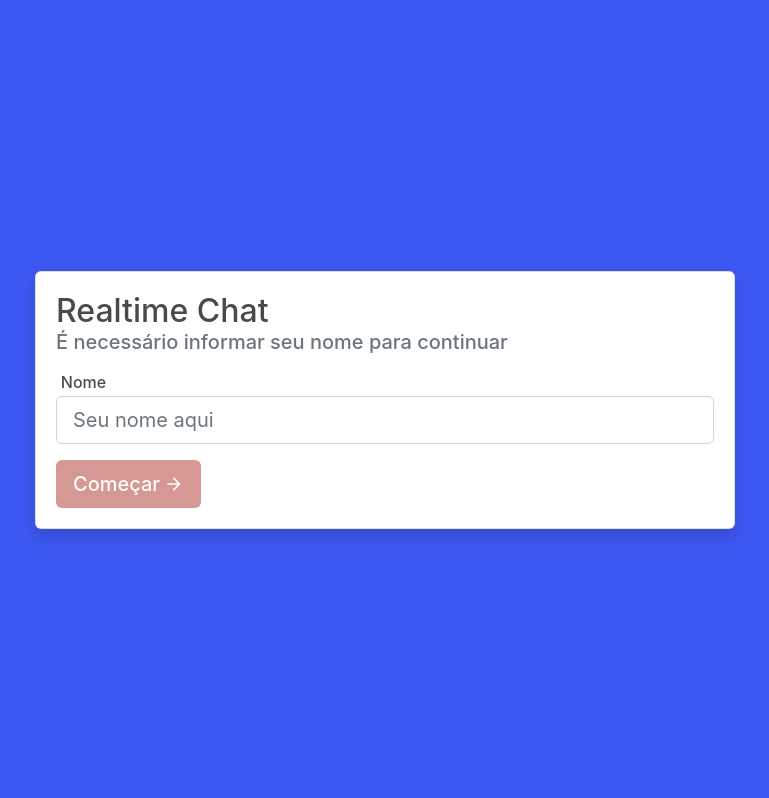
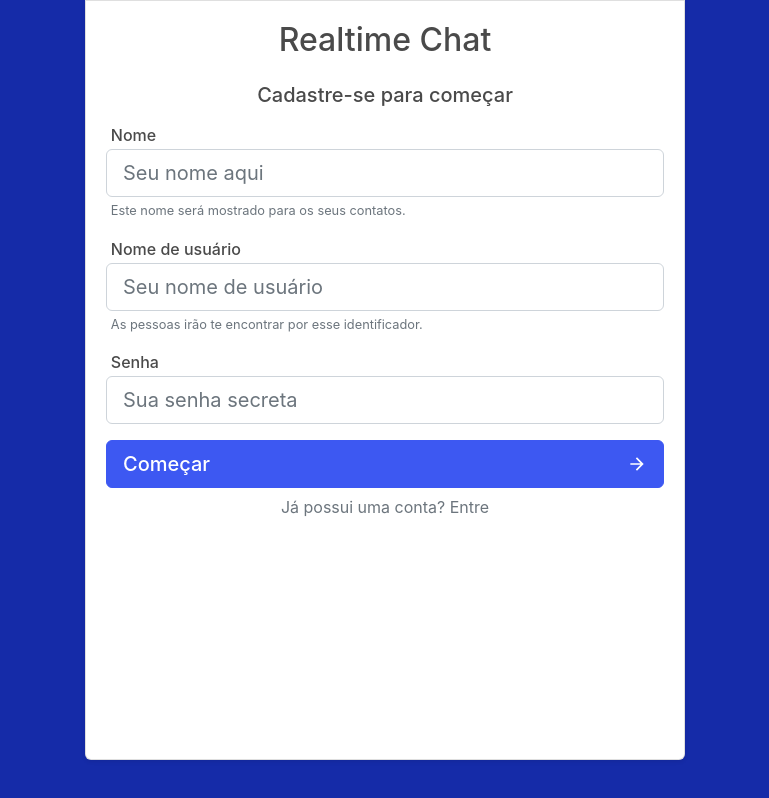
Before and after one commit to RuanScherer/realtime-chat-web, a React (Create React App) app: page / in a window 1280 px wide. Shown: the whole page, without its empty margins (255-1024 px from the left). Built offline with nearby package versions, Linux system fonts and the light colour scheme; no server answers.

Commit message:
Login/Register created

```diff
--- a/src/App.css
+++ b/src/App.css
@@ -2,8 +2,8 @@
   min-height: 100vh;
 }
 
-.bg-lightblue {
-	background-color: var(--lightblue) !important;
+.bg-secondary {
+	background-color: var(--secondary) !important;
 }
 
 .app-container {
@@ -16,8 +16,8 @@
 	margin: 0 auto;
 }
 
-.main-card, .app-container > main {
-	max-width: 700px
+.app-container > main {
+	max-width: 800px
 }
 
 label {
@@ -35,7 +35,7 @@ label {
 
 .form-control:focus:not(.border-danger) {
 	border-style: solid;
-	border-color: #888 !important
+	border-color: var(--lightblue) !important
 }
 
 .btn-primary {
@@ -46,16 +46,17 @@ label {
 	background-color: var(--brown) !important;
 }
 
-.btn-lightblue {
-	background-color: var(--lightblue) !important;
+.btn-secondary {
+	background-color: var(--secondary) !important;
+	border-color: var(--secondary) !important;
 }
 
-.btn-brown, .btn-brown:hover, .btn-lightblue, .btn-lightblue:hover {
+.btn-brown, .btn-brown:hover, .btn-secondary, .btn-secondary:hover {
 	color: #fff !important;
 }
 
-.btn-brown:hover:not(:disabled), .hover-opacity:hover {
-	opacity: .85 !important;
+.btn:hover:not(:disabled), .hover-opacity:hover {
+	opacity: .9 !important;
 	transition: .25s;
 }
 
--- a/src/App.tsx
+++ b/src/App.tsx
@@ -1,15 +1,30 @@
 import React from 'react';
-import { BrowserRouter as Router, Switch, Route } from 'react-router-dom'
+import { BrowserRouter as Router, Switch, Route, Redirect } from 'react-router-dom'
 import 'bootstrap/dist/css/bootstrap.min.css';
 import './App.css';
 import Sign from './views/sign/Sign'
 import Chat from './views/chat/Chat'
 
+
+export interface IRoute {}
+
 function App() {
+	const isLogged = localStorage.getItem('accessToken') ? true : false
+
+	function PublicRoute({ component: Component, ...rest}: any) {
+		return (
+			<Route {...rest} render={props => {
+				if (isLogged) return <Redirect to={{ pathname: "/chat", state: { from: props.location }}} />
+				return  <Component {...rest} />
+			}}/>
+		)
+	}
+
   return (
     <Router>
 			<Switch>
-				<Route path="/" exact component={Sign}/>
+				<PublicRoute path="/" exact component={Sign}/>
+				<PublicRoute path="/sign" component={Sign}/>
 				<Route path="/chat" component={Chat}/>
 			</Switch>
     </Router>
--- a/src/common/api.ts
+++ b/src/common/api.ts
@@ -1,5 +1,18 @@
-import axios from 'axios';
+import axios, { AxiosResponse, AxiosError, AxiosInstance } from 'axios';
+import auth from './auth'
 
-let baseUrl = "http://localhost:3333/";
+export default class Server {
+	protected connection: AxiosInstance
 
-export default axios.create({ baseURL: baseUrl });
+	constructor() {
+		this.connection = axios.create({ baseURL: "http://localhost:3333/" })
+
+		this.connection.interceptors.response.use((response: AxiosResponse) => {
+			return response
+		}, (error: AxiosError) => {
+			const response = error.response as AxiosResponse
+			if (response.status === 401) return auth.logout()
+			return Promise.reject(error)
+		})
+	}
+}
--- /dev/null
+++ b/src/common/auth.ts
@@ -0,0 +1,8 @@
+class Auth {
+	logout() {
+		localStorage.removeItem("accessToken")
+		window.location.replace("/")
+	}
+}
+
+export default new Auth()
--- a/src/index.css
+++ b/src/index.css
@@ -1,13 +1,13 @@
 @import url('https://fonts.googleapis.com/css2?family=Ubuntu:wght@300;400;500;700&display=swap');
 
 body {
-	background-color: #3D58F2 !important;
+	background-color: var(--primary) !important;
 	color: var(--dark) !important;
   margin: 0;
   font-family: 'Ubuntu', 'Segoe UI', 'Roboto', sans-serif;
   -webkit-font-smoothing: antialiased;
 	-moz-osx-font-smoothing: grayscale;
-	--primary: #2947F2 !important;
+	--primary: #152ba8 !important;
 	--secondary: #3D58F2 !important;
 	--lightblue: #91A0F2 !important;
 	--dark: #4a4a4a !important;
--- /dev/null
+++ b/src/services/UsersService.ts
@@ -0,0 +1,19 @@
+import Server from '../common/api'
+
+export interface User {
+	name?: string
+	username: string
+	password: string
+}
+
+class UsersService extends Server {
+	public auth(user: User) {
+		return this.connection.post('users/auth', user)
+	}
+
+	public register(user: User) {
+		return this.connection.post('users', user)
+	}
+}
+
+export default new UsersService()
--- /dev/null
+++ b/src/views/sign/Sign.css
@@ -0,0 +1,9 @@
+.main-card {
+	min-height: 95vh;
+	border-radius: 0 0 6px 6px !important;
+	max-width: 600px;
+}
+
+.form-group > small {
+	margin-left: .3rem;
+}
--- a/src/views/sign/Sign.tsx
+++ b/src/views/sign/Sign.tsx
@@ -1,49 +1,106 @@
 import React, { useState } from 'react'
+import UsersService from '../../services/UsersService'
 import  { useHistory } from 'react-router-dom'
 import { MdArrowForward } from 'react-icons/md'
+import './Sign.css'
 
 const Sign: React.FC = () => {
+	const [ name, setName ] = useState("")
 	const [ username, setUsername ] = useState("")
-	const [ error, setError ] = useState<boolean | null>(null)
+	const [ password, setPassword ] = useState("")
+	const [ registered, setRegistered ] = useState(false)
+	const [ error, setError ] = useState(false)
 	const history = useHistory()
 
-	const handleChangeUsername = (username: string) => {
-		let error;
-		!username.length ? error = true : error = false
-		setUsername(username)
-		setError(error)
+	function changeForm(evt: React.MouseEvent<HTMLButtonElement, MouseEvent>) {
+		evt.preventDefault()
+		setName("")
+		setUsername("")
+		setPassword("")
+		setRegistered(!registered)
 	}
 
-	const handleEnter = (evt: React.MouseEvent<HTMLButtonElement, MouseEvent>) => {
+	function handleEnter(evt: React.MouseEvent<HTMLButtonElement, MouseEvent>) {
 		evt.preventDefault()
+		let data = {
+			name,
+			username,
+			password
+		}
+		if (registered) delete data.name
+		let promise = registered ? UsersService.auth(data) : UsersService.register(data)
+		promise
+			.then(response => {
+				localStorage.setItem("accessToken", response.data.token)
+				history.replace("/chat")
+			})
+			.catch(err => {
+				setError(true)
+			})
 		localStorage.setItem("username", username)
-		history.replace("/chat")
 	}
 
 	return (
-		<div className="min-100vh p-2 d-flex flex-column justify-content-center align-items-center">
-			<div className="card main-card w-100 radius shadow">
-				<div className="card-body">
-					<h2 className="mb-0">Realtime Chat</h2>
-					<h5 className="text-muted mb-3">É necessário informar seu nome para continuar</h5>
-					<form >
+		<div className="min-100vh px-3 pb-0">
+			<div className="card mx-auto main-card w-100 shadow-sm">
+				<div className="card-body d-flex flex-column">
+					<h2 className="mb-4 align-self-center">Realtime Chat</h2>
+					<h5 className="mb-3 align-self-center">{ registered ? "Entrar com conta existente" : "Cadastre-se para começar"}</h5>
+					<form className="d-flex flex-column">
+						{ !registered &&
+							<div className="form-group">
+								<label htmlFor="name" className="text-500">Nome</label>
+								<input
+									type="text"
+									id="name"
+									name="name"
+									className="form-control form-control-lg"
+									placeholder="Seu nome aqui"
+									aria-describedby="nameHelp"
+									onChange={evt => setName(evt.target.value)}/>
+								<small id="nameHelp" className="form-text text-muted">
+									Este nome será mostrado para os seus contatos.
+								</small>
+							</div>
+						}
 						<div className="form-group">
-							<label htmlFor="name" className="text-500">Nome</label>
+							<label htmlFor="username" className="text-500">Nome de usuário</label>
 							<input
 								type="text"
-								id="name"
+								id="username"
 								name="username"
-								className={`form-control form-control-lg ${error ? "border-danger" : ""}`}
-								placeholder="Seu nome aqui"
-								onChange={evt => handleChangeUsername(evt.target.value)}/>
+								className="form-control form-control-lg"
+								placeholder="Seu nome de usuário"
+								aria-describedby="usernameHelp"
+								onChange={evt => setUsername(evt.target.value)}/>
+							{ !registered &&
+								<small id="usernameHelp" className="form-text text-muted">
+									As pessoas irão te encontrar por esse identificador.
+								</small>
+							}
 						</div>
+						<div className={`form-group ${error ? "mb-0" : ""}`}>
+							<label htmlFor="password" className="text-500">Senha</label>
+							<input
+								type="password"
+								id="password"
+								name="password"
+								className="form-control form-control-lg"
+								placeholder="Sua senha secreta"
+								onChange={evt => setPassword(evt.target.value)}/>
+						</div>
+						{ error &&
+							<span className="text-danger font-weight-bold m-2">
+								{ registered ? "Erro ao logar-se, tente novamente." : "Erro ao cadastrar-se, tente novamente." }
+							</span>
+						}
 						<button
-							className="btn btn-lg btn-brown text-500 d-flex align-items-center"
-							disabled={error || error === null ? true : false}
+							className="btn btn-lg btn-block btn-secondary text-500 d-flex align-items-center"
 							onClick={evt => handleEnter(evt)}>
-							Começar
-							<MdArrowForward className="ml-1"/>
+							{ registered ? "Entrar" : "Começar"}
+							<MdArrowForward className="ml-auto"/>
 						</button>
+						<button className="btn btn-link text-muted align-self-center" onClick={(evt) => changeForm(evt)}>Já possui uma conta? Entre</button>
 					</form>
 				</div>
 			</div>
```
